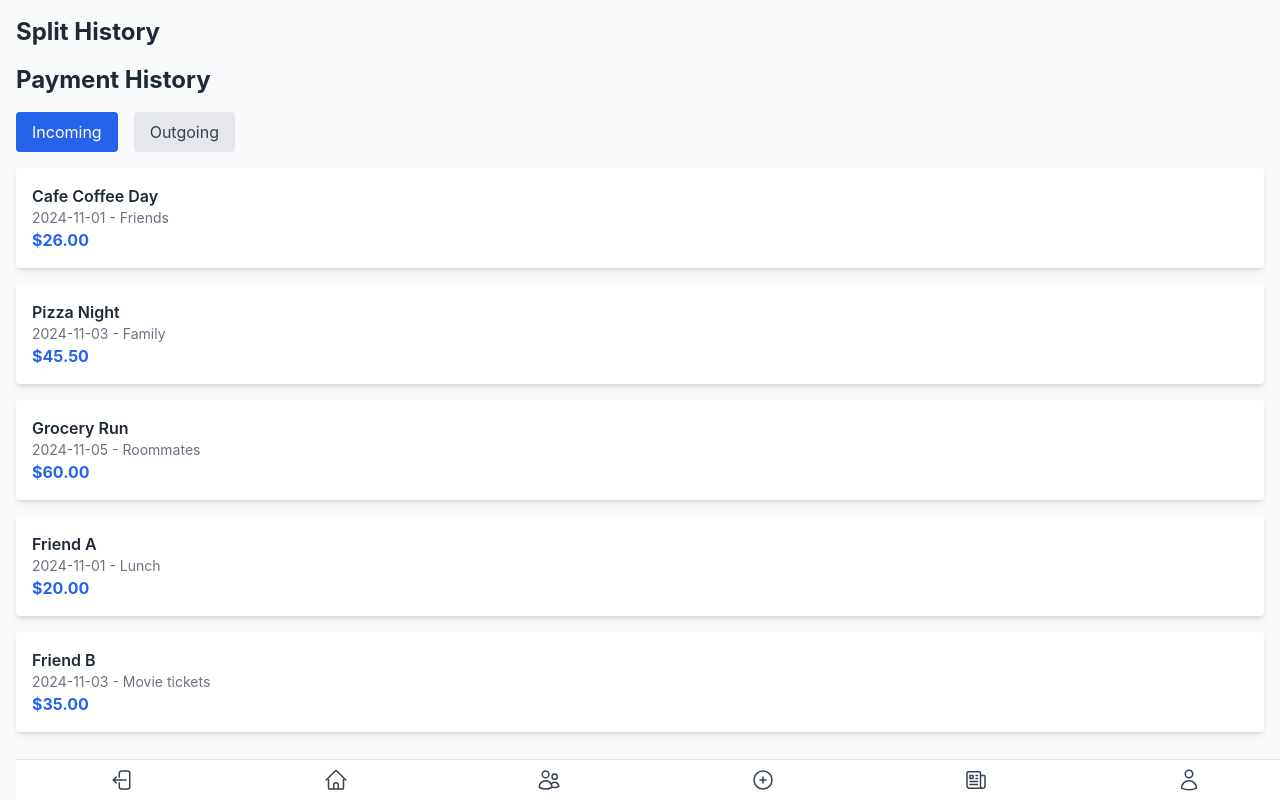
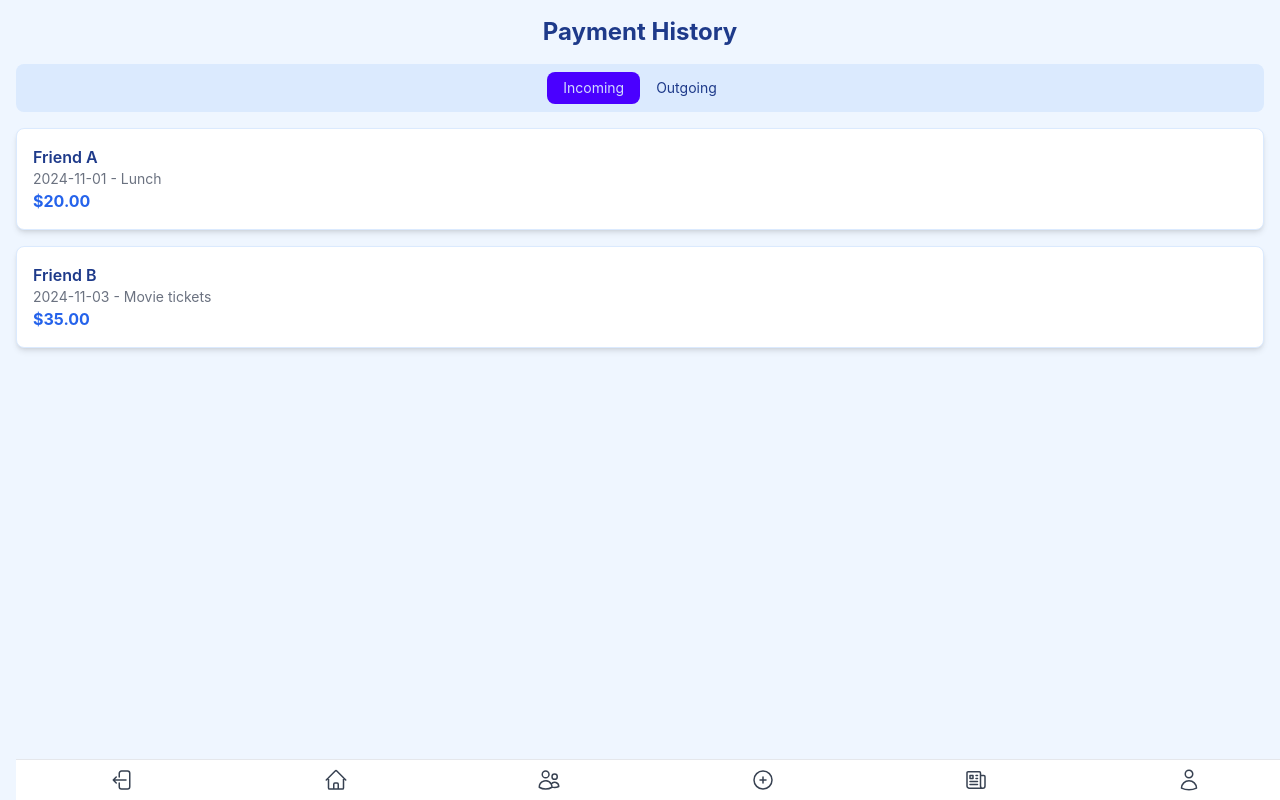
Before and after one commit to kxrai/digt2107-mass-splitter, a React (Create React App) app in the folder client/: page /split-history in a window 1280 px wide. Built offline with nearby package versions, Linux system fonts and the light colour scheme.

Commit message:
modifies history page theme

```diff
--- a/client/src/pages/SplitHistory.js
+++ b/client/src/pages/SplitHistory.js
@@ -1,4 +1,3 @@
-// src/SplitHistory.js
 import React, { useState } from 'react';
 import Navbar from '../components/Navbar';
 
@@ -20,8 +19,11 @@ function SplitHistory() {
   // Function to render transaction cards
   const renderTransactions = (data) => {
     return data.map((transaction, index) => (
-      <div key={index} className="p-4 bg-white rounded shadow-md">
-        <p className="font-semibold">{transaction.name}</p>
+      <div
+        key={index}
+        className="p-4 bg-white rounded-lg shadow-md border border-blue-100 hover:shadow-lg"
+      >
+        <p className="font-semibold text-blue-900">{transaction.name}</p>
         <p className="text-sm text-gray-500">{transaction.date} - {transaction.description}</p>
         <p className="font-bold text-blue-600">${transaction.amount.toFixed(2)}</p>
       </div>
@@ -29,54 +31,36 @@ function SplitHistory() {
   };
 
   return (
-    <div className="min-h-screen bg-gray-50 p-4">
-      <h2 className="text-2xl font-bold mb-4">Split History</h2>
-      {/* Replace with actual data */}
-      <h2 className="text-2xl font-bold mb-4">Payment History</h2>
+    <div className="min-h-screen bg-blue-50 p-4">
+      {/* Page Title */}
+      <h2 className="text-2xl font-bold text-blue-900 text-center mb-4">Payment History</h2>
 
-      {/* Tabs for Incoming and Outgoing */}
-      <div className="flex space-x-4 mb-4">
-        <button
+      {/* Centered Tabs */}
+      <div className="tabs tabs-boxed justify-center bg-blue-100 rounded-lg p-2 mb-4">
+        <a
+          className={`tab ${activeTab === 'incoming' ? 'tab-active text-blue-600' : 'text-blue-900'}`}
           onClick={() => setActiveTab('incoming')}
-          className={`px-4 py-2 rounded ${
-            activeTab === 'incoming' ? 'bg-blue-600 text-white' : 'bg-gray-200 text-gray-700'
-          }`}
         >
           Incoming
-        </button>
-        <button
+        </a>
+        <a
+          className={`tab ${activeTab === 'outgoing' ? 'tab-active text-blue-600' : 'text-blue-900'}`}
           onClick={() => setActiveTab('outgoing')}
-          className={`px-4 py-2 rounded ${
-            activeTab === 'outgoing' ? 'bg-blue-600 text-white' : 'bg-gray-200 text-gray-700'
-          }`}
         >
           Outgoing
-        </button>
+        </a>
       </div>
 
       {/* Content for the selected tab */}
       <div className="space-y-4">
-        <div className="p-4 bg-white rounded shadow-md">
-          <p className="font-semibold">Cafe Coffee Day</p>
-          <p className="text-sm text-gray-500">2024-11-01 - Friends</p>
-          <p className="font-bold text-blue-600">$26.00</p>
-        </div>
-        <div className="p-4 bg-white rounded shadow-md">
-          <p className="font-semibold">Pizza Night</p>
-          <p className="text-sm text-gray-500">2024-11-03 - Family</p>
-          <p className="font-bold text-blue-600">$45.50</p>
-        </div>
-        <div className="p-4 bg-white rounded shadow-md">
-          <p className="font-semibold">Grocery Run</p>
-          <p className="text-sm text-gray-500">2024-11-05 - Roommates</p>
-          <p className="font-bold text-blue-600">$60.00</p>
-        </div>
         {activeTab === 'incoming' && renderTransactions(incomingData)}
         {activeTab === 'outgoing' && renderTransactions(outgoingData)}
       </div>
 
+      {/* Bottom Navbar */}
       <Navbar />
     </div>
   );
 }
+
 export default SplitHistory;
```
